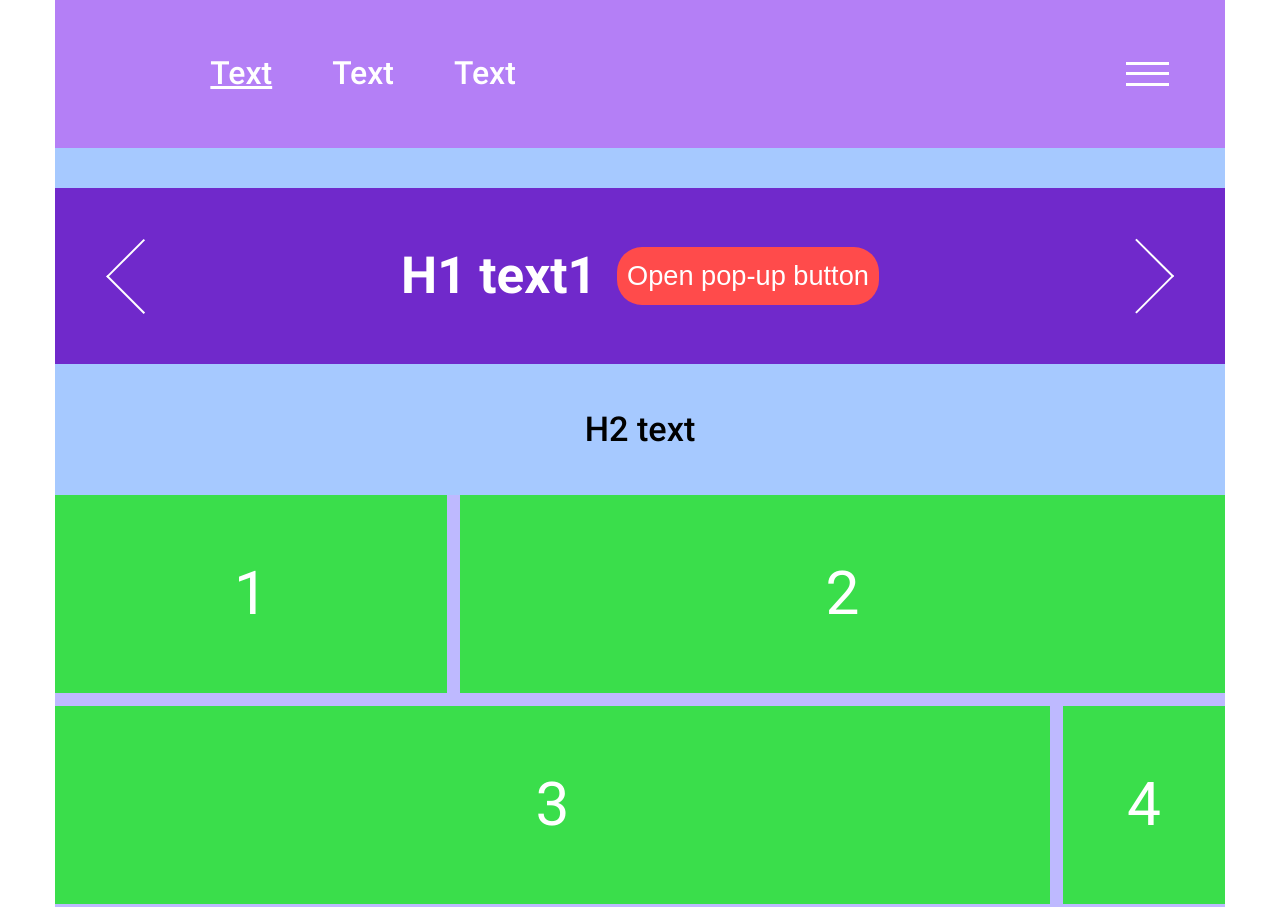
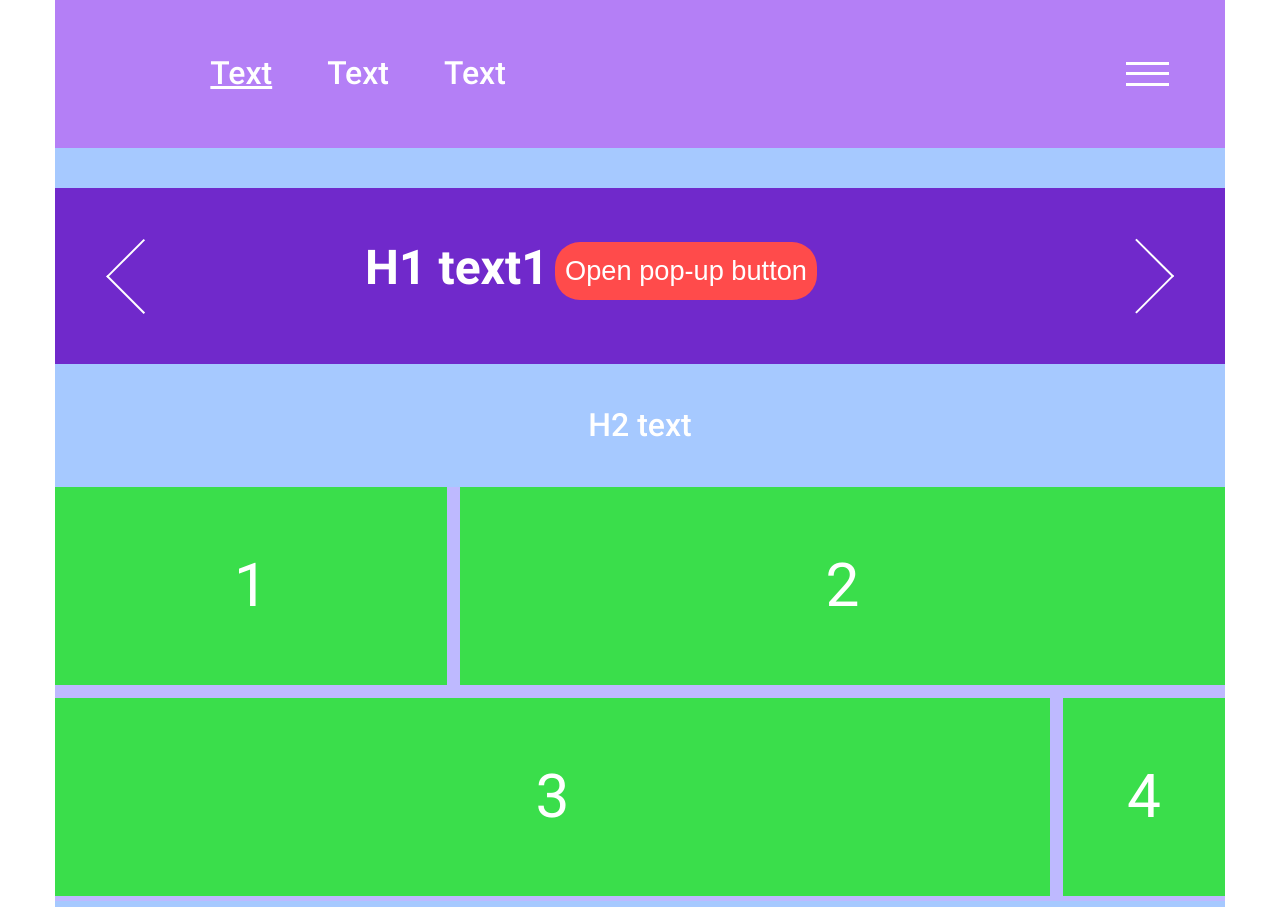
Before and after one commit to mvodev/QualityOfExecution, a website built with webpack: page index.pug in a window 1280 px wide. Shown: the top 907 px of the page. Built offline with nearby package versions, Linux system fonts and the light colour scheme.

Commit message:
pp checked

```diff
--- a/src/components/carousel/carousel.scss
+++ b/src/components/carousel/carousel.scss
@@ -32,9 +32,14 @@
     }
   }
 
+  &__content {
+    margin-left: 222px;
+    flex: 1 0 452px;
+  }
+
   &__content-item{
     color: white;
-    font-size: 3.2rem;
+    font-size: 3.0rem;
     font-weight: 700;
     line-height: 3.2rem;
     letter-spacing: 0em;
@@ -43,12 +48,15 @@
   &__content-item-wrapper {
     display: none;
     flex-direction: row;
-    gap: 20px;
+    justify-content: space-between;
+    max-width: 452px;
+    width: 100%;
+    flex: 1 0 452px;
+    margin-top: -10px;
+
     &_is-visible{
       display: flex;
-      align-items: center;
     }
   }
 
-
 }
--- a/src/components/header/header.scss
+++ b/src/components/header/header.scss
@@ -10,7 +10,7 @@
   position: relative;
 
   & .navbar .list-links {
-    gap: 60px;
+    gap: 55px;
   }
   & .navbar .list-links_is-vertical {
     gap: 20px;
--- a/src/components/list-links/list-links.scss
+++ b/src/components/list-links/list-links.scss
@@ -15,7 +15,7 @@
   }
 
   &_expanded {
-    gap: 175px;
+    gap: 169px;
   }
 
   &_is-vertical {
--- a/src/styles/main.scss
+++ b/src/styles/main.scss
@@ -18,11 +18,12 @@
   }
 
   &__header_h2{
-    font-size: 2.14rem;
+    font-size: 2.0rem;
     font-weight: 600;
     line-height: 3.2rem;
     letter-spacing: 0em;
-    margin: 40px 0;
+    margin: 36px 0;
+    color: white;
   }
 
   &__header_h3{
@@ -32,6 +33,7 @@
     letter-spacing: 0em;
     margin-top: 40px;
     margin-bottom: 9px;
+    color: white;
   }
 
 }
```
Also changed, not shown: docs/style.css.
